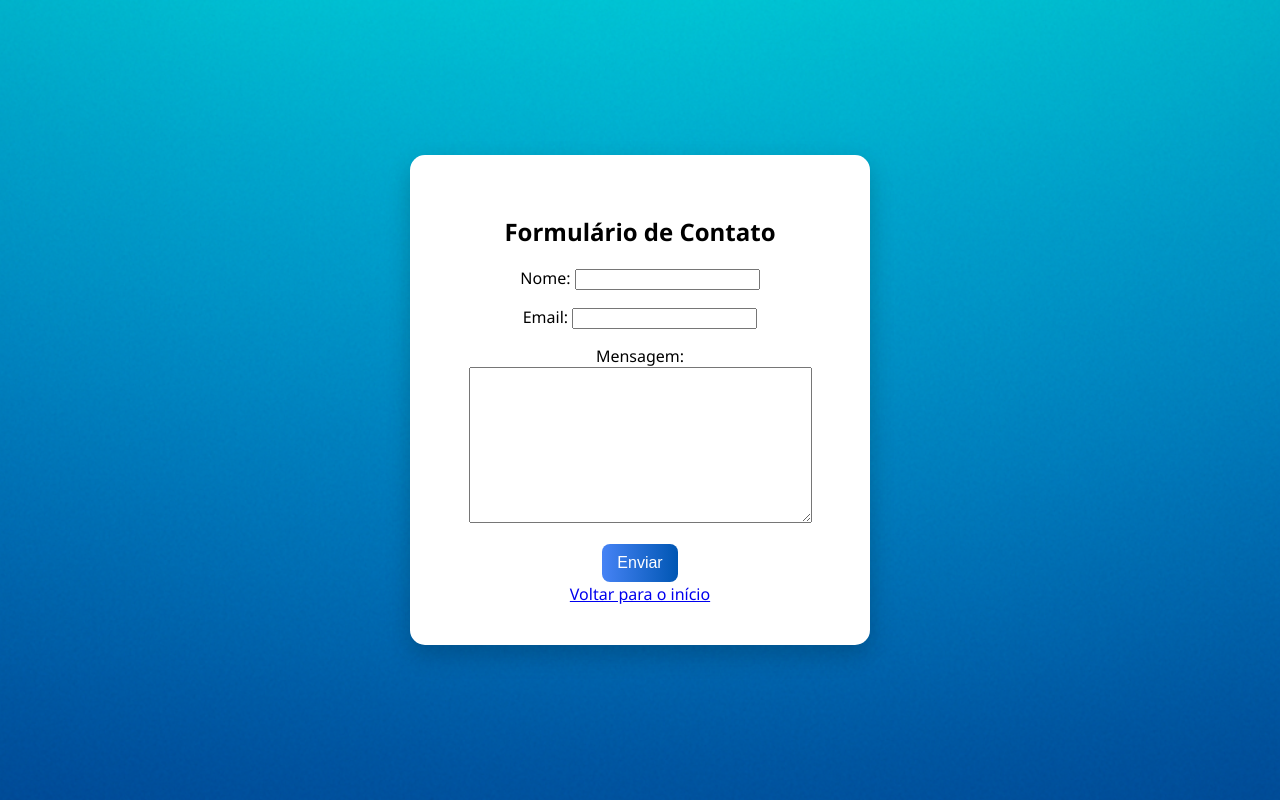
After one commit to felipecabraldossantos/Projeto-Pr-ticas-Exntensionistas, a Django app: page /contato/ in a window 1280 px wide. The commit adds this page. Run offline with Django 5.2, Linux system fonts and the light colour scheme; the visitor is signed in with stand-in values (Sample User, id 1).

Commit message:
Atualização 13/07 1

```diff
--- a/estoque/models.py
+++ b/estoque/models.py
@@ -1,4 +1,5 @@
 from django.db import models
+from django import forms
 
 class Produto(models.Model):
     idproduto = models.AutoField(primary_key=True)
@@ -35,3 +36,8 @@ class Pedido(models.Model):
 
     def __str__(self):
         return self.nomepedido
+
+class ContatoForm(forms.Form):
+    nome = forms.CharField(max_length=100)
+    email = forms.EmailField()
+    mensagem = forms.CharField(widget=forms.Textarea)
--- a/estoque/urls.py
+++ b/estoque/urls.py
@@ -1,7 +1,11 @@
+from django.contrib.auth import views as auth_views
+from django.urls import path
 from django.urls import path
 from . import views
 
 urlpatterns = [
+    path('login/', auth_views.LoginView.as_view(template_name='estoque/login.html'), name='login'),
+    path('logout/', auth_views.LogoutView.as_view(next_page='login'), name='logout'),
     path('', views.home, name='home'),
     path('estoque/', views.estoque_view, name='estoque'),
     path('produto/', views.produto_view, name='produto'),
@@ -9,4 +13,6 @@ urlpatterns = [
     path('produto/editar/<int:produto_id>/', views.editar_produto_view, name='editar_produto'),
     path('produto/editar/', views.editar_produto_redirect_view, name='editar_produto_redirect'),
     path('pedido/editar/<int:pedido_id>/', views.editar_pedido_view, name='editar_pedido'),
+    path('contato/', views.contato, name='contato'),
+    path('contato/enviado/', views.contato_enviado, name='contato_enviado'),
 ]
--- a/estoque/views.py
+++ b/estoque/views.py
@@ -1,12 +1,17 @@
 from django.shortcuts import render, redirect
-from .models import Produto, Pedido
-from django.shortcuts import get_object_or_404
+from .models import Produto, Pedido, ContatoForm
+from django.shortcuts import get_object_or_404,render, redirect
 from django.utils import timezone
+from django.conf import settings
+from django.core.mail import send_mail
+from django.contrib.auth.decorators import login_required
 
+@login_required
 def home(request):
     produtos = Produto.objects.all()
     return render(request, 'estoque/home.html', {'produtos': produtos})
 
+@login_required
 def estoque_view(request):
     query = request.GET.get('q')
     if query:
@@ -15,8 +20,9 @@ def estoque_view(request):
         produtos = Produto.objects.all()
     return render(request, 'estoque/estoque.html', {'produtos': produtos})
 
+@login_required
 def produto_view(request):
-    # Pegando unidades distintas já existentes no banco
+
     unidades = Produto.objects.values_list('unidadedemedida', flat=True).distinct()
 
     if request.method == 'POST':
@@ -35,8 +41,9 @@ def produto_view(request):
     produtos = Produto.objects.all()
     return render(request, 'estoque/produto.html', {'produtos': produtos, 'unidades': unidades})
 
+@login_required
 def editar_produto_view(request, produto_id):
-    produto = get_object_or_404produto = get_object_or_404(Produto, idproduto=produto_id)
+    produto = produto = get_object_or_404(Produto, idproduto=produto_id)
     unidades = Produto.objects.values_list('unidadedemedida', flat=True).distinct()
 
     if request.method == 'POST':
@@ -50,24 +57,26 @@ def editar_produto_view(request, produto_id):
         'unidades': unidades
     })
 
+@login_required
 def editar_produto_redirect_view(request):
     produto_id = request.GET.get("produto_id")
     if produto_id:
         return redirect('editar_produto', produto_id=produto_id)
     return redirect('produto')
 
+@login_required
 def pedido_view(request):
     produtos = Produto.objects.all()
     query = request.GET.get('q')
     status_filter = request.GET.get('status')
 
-    # Selecionar pedido
+
     if request.method == 'POST' and 'selecionar_pedido' in request.POST:
         pedido_id = request.POST.get('pedido_selecionado')
         if pedido_id:
             return redirect('editar_pedido', pedido_id=pedido_id)
 
-    # Cadastrar novo pedido
+
     if request.method == 'POST' and 'cadastrar_pedido' in request.POST:
         nome = request.POST.get('nomepedido')
         desc = request.POST.get('descpedido')
@@ -93,7 +102,7 @@ def pedido_view(request):
 
     pedidos = Pedido.objects.select_related('produto')
 
-    # Filtros aplicados
+
     if query:
         pedidos = pedidos.filter(nomepedido__icontains=query)
     if status_filter == 'finalizado':
@@ -108,6 +117,7 @@ def pedido_view(request):
         'status_filter': status_filter,
     })
 
+@login_required
 def editar_pedido_view(request, pedido_id):
     pedido = get_object_or_404(Pedido, idpedido=pedido_id)
     produtos = Produto.objects.all()
@@ -127,5 +137,34 @@ def editar_pedido_view(request, pedido_id):
     return render(request, 'estoque/editar_pedido.html', {
         'pedido': pedido,
         'produtos': produtos,
-        'produto': pedido.produto,  # ✅ Certifique-se da vírgula aqui
+        'produto': pedido.produto,
     })
+
+@login_required
+def contato(request):
+    if request.method == 'POST':
+        form = ContatoForm(request.POST)
+        if form.is_valid():
+            nome = form.cleaned_data['nome']
+            email = form.cleaned_data['email']
+            mensagem = form.cleaned_data['mensagem']
+
+            assunto = f'Contato de {nome}'
+            corpo = f'Email: {email}\n\nMensagem:\n{mensagem}'
+
+            send_mail(
+                assunto,
+                corpo,
+                settings.EMAIL_HOST_USER,
+                [settings.EMAIL_HOST_USER, settings.EMAIL_SUPORTE],
+                fail_silently=False,
+            )
+            return redirect('contato_enviado')  # criar outra tela
+    else:
+        form = ContatoForm()
+
+    return render(request, 'estoque/contato.html', {'form': form})
+
+@login_required
+def contato_enviado(request):
+    return render(request, 'estoque/contato_enviado.html')
--- /dev/null
+++ b/templates/estoque/contato.html
@@ -0,0 +1,20 @@
+<!DOCTYPE html>
+<html lang="pt-br">
+{% load static %}
+<head>
+    <meta charset="UTF-8">
+    <title>Formulário de Contato</title>
+    <link rel="stylesheet" href="{% static 'css/style.css' %}">
+</head>
+<body>
+    <div class="caixa-branca">
+        <h2>Formulário de Contato</h2>
+        <form method="post">
+            {% csrf_token %}
+            {{ form.as_p }}
+            <button type="submit">Enviar</button>
+        </form>
+        <a href="{% url 'home' %}" class="button">Voltar para o início</a>
+    </div>
+</body>
+</html>
```
Also changed, not shown: setup/settings.py (+38 -10 lines), templates/estoque/contato_enviado.html (added, +16 -0 lines), templates/estoque/home.html (+6 -2 lines), templates/estoque/login.html (added, +28 -0 lines).
